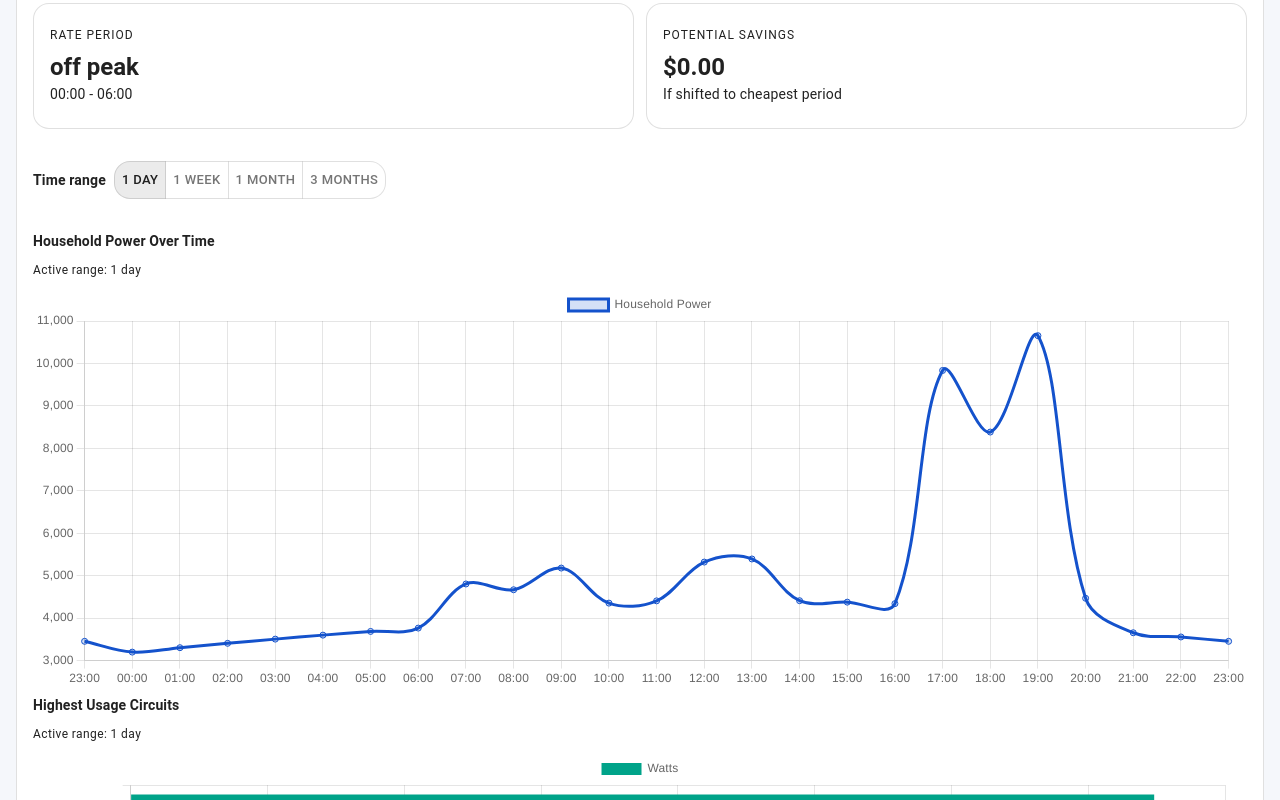
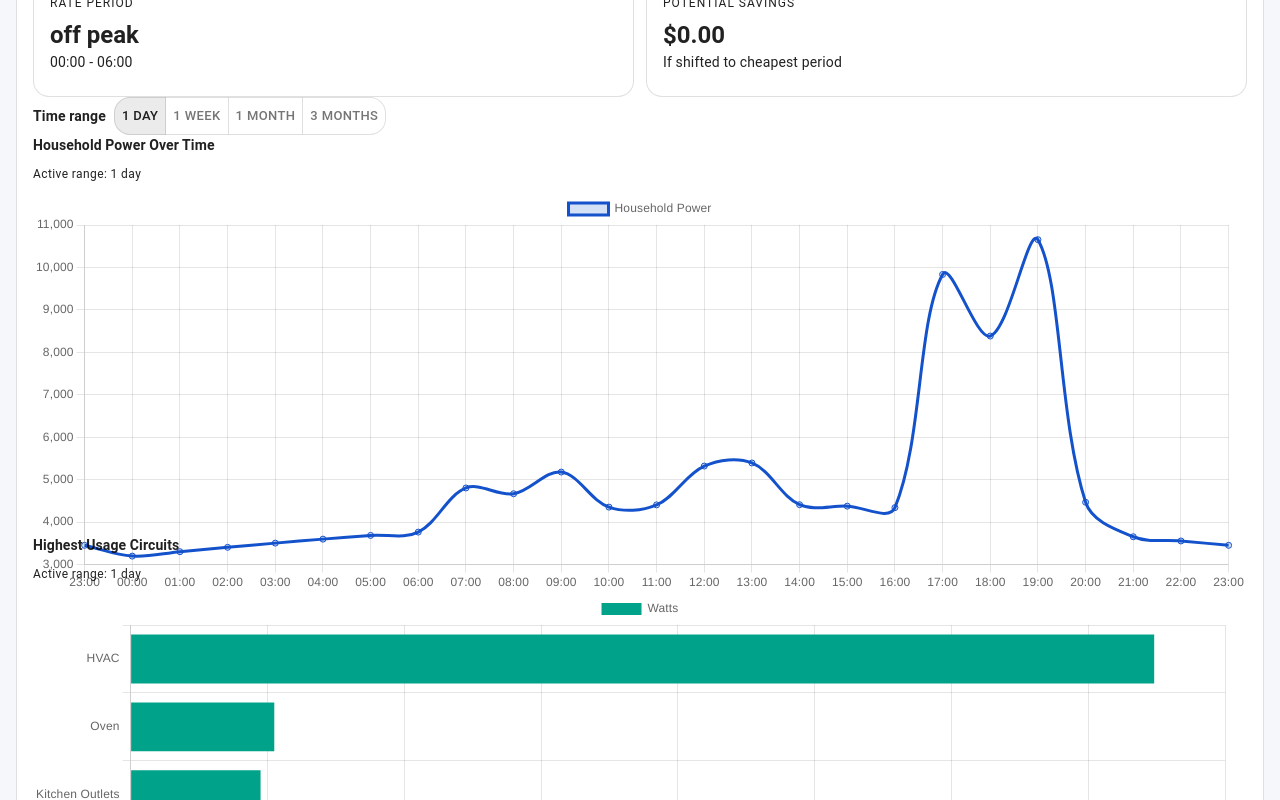
Before and after one commit to masoncpott/capstone-303, a React (Vite) app: page / in a window 1280 px wide. Shown: the part 1240-2040 px from the top of the page. Built offline with nearby package versions, Linux system fonts and the light colour scheme.

Commit message:
feat: refactor layout structure in PowerAnalyticsPanel for improved readability

```diff
--- a/src/components/home/PowerAnalyticsPanel.tsx
+++ b/src/components/home/PowerAnalyticsPanel.tsx
@@ -180,9 +180,12 @@ export function PowerAnalyticsPanel() {
   }));
 
   return (
-    <Card variant="outlined" sx={{ pb: { xs: 4, sm: 8 } }}>
+    <Card
+    variant="outlined"
+    sx={{ pb: { xs: 4, sm: 8 } }}
+    >
       <CardContent>
-        <Stack spacing={4}>
+        {/* <Stack> */}
           <div>
             <Typography variant="h6" sx={{ fontWeight: 700 }} gutterBottom>
               {powerAnalyticsConfig.panel.title}
@@ -202,7 +205,13 @@ export function PowerAnalyticsPanel() {
 
           <ChartTimeframeSelector value={selectedTimeframe} onChange={setSelectedTimeframe} />
 
-          <Stack spacing={8}>
+          <Stack
+          sx={{
+            display: 'flex',
+            flexDirection: 'column',
+            justifyContent: 'space-between'
+          }}
+          >
             <HouseholdPowerChart
               title={powerAnalyticsConfig.sections.householdPowerOverTime}
               subtitle={activeRangeTitle}
@@ -223,7 +232,7 @@ export function PowerAnalyticsPanel() {
               data={doughnutData}
             />
           </Stack>
-        </Stack>
+        {/* </Stack> */}
       </CardContent>
     </Card>
   );
```
